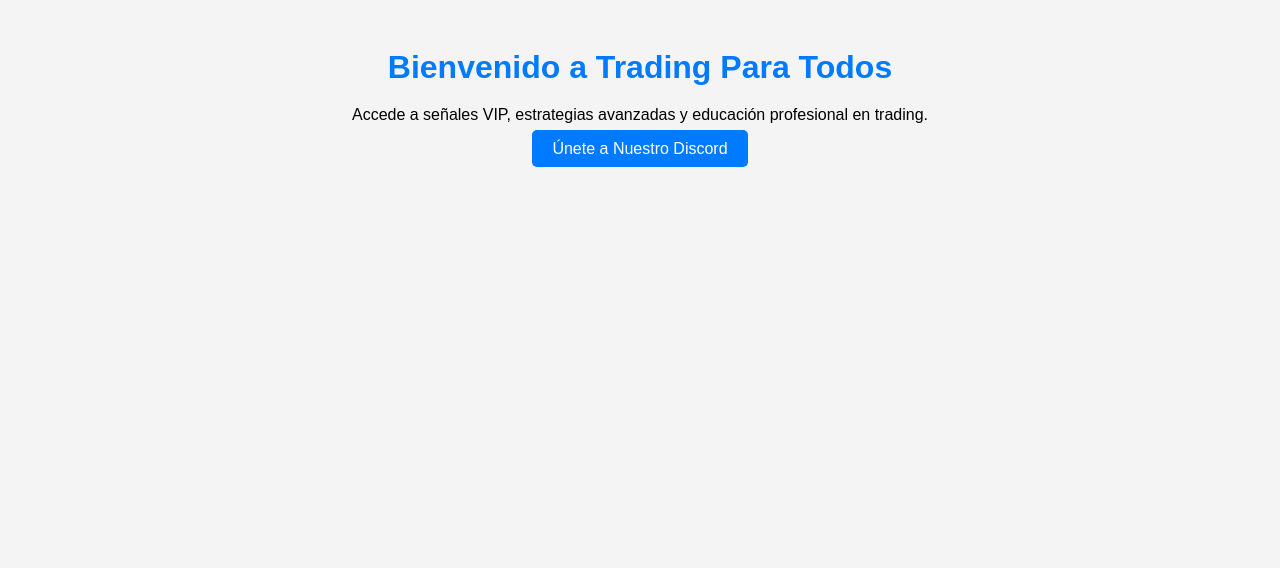
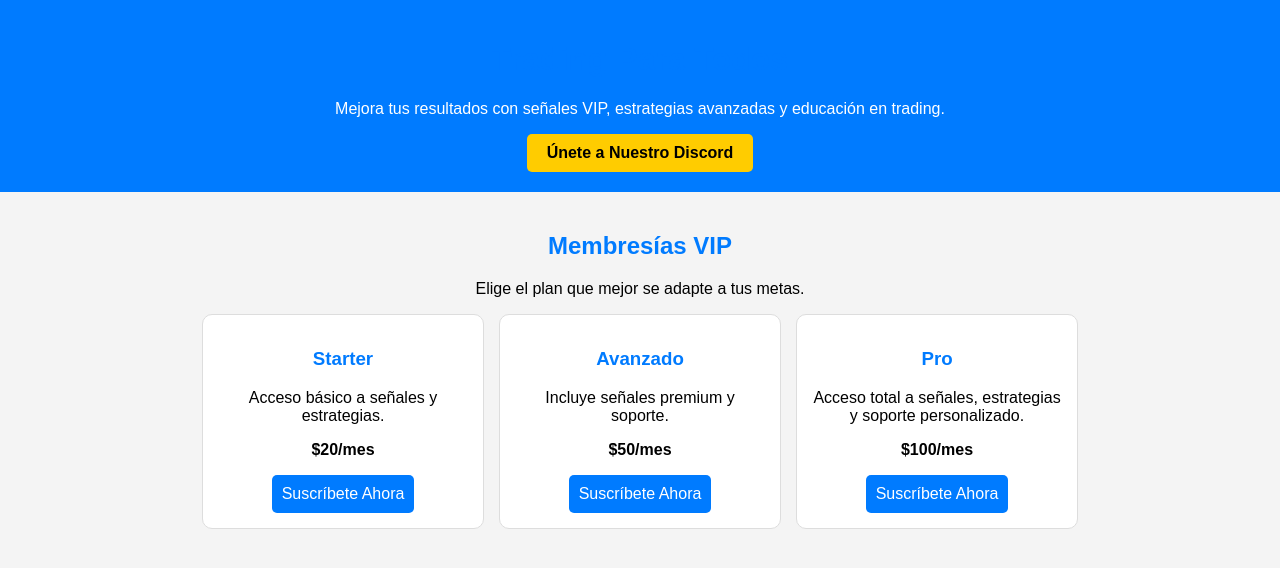
Before and after one commit to alexgarth87/tradingparatodos, a plain HTML site: page index.html in a window 1280 px wide. Drawn offline with Linux system fonts and the light colour scheme.

Commit message:
Update index.html

```diff
--- a/index.html
+++ b/index.html
@@ -5,15 +5,101 @@
     <meta name="viewport" content="width=device-width, initial-scale=1.0">
     <title>Trading Para Todos</title>
     <style>
-        body { font-family: Arial, sans-serif; text-align: center; padding: 20px; background-color: #f4f4f4; }
-        h1 { color: #007bff; margin-bottom: 20px; }
-        .cta { background-color: #007bff; color: white; padding: 10px 20px; text-decoration: none; border-radius: 5px; }
-        .cta:hover { background-color: #0056b3; }
+        /* Estilos globales */
+        body {
+            font-family: Arial, sans-serif;
+            margin: 0;
+            padding: 0;
+            background-color: #f4f4f4;
+        }
+        h1, h2, h3 {
+            color: #007bff;
+        }
+        header {
+            background-color: #007bff;
+            color: white;
+            text-align: center;
+            padding: 20px;
+        }
+        .cta {
+            background-color: #ffcc00;
+            color: black;
+            padding: 10px 20px;
+            text-decoration: none;
+            font-weight: bold;
+            border-radius: 5px;
+            display: inline-block;
+        }
+        .cta:hover {
+            background-color: #e6b800;
+        }
+        section {
+            text-align: center;
+            padding: 20px;
+        }
+        .membership {
+            display: flex;
+            justify-content: center;
+            gap: 15px;
+            flex-wrap: wrap;
+        }
+        .plan {
+            border: 1px solid #ddd;
+            padding: 15px;
+            width: 250px;
+            border-radius: 10px;
+            background-color: white;
+        }
+        .plan a {
+            background-color: #007bff;
+            color: white;
+            padding: 10px;
+            text-decoration: none;
+            border-radius: 5px;
+            display: inline-block;
+        }
+        .plan a:hover {
+            background-color: #0056b3;
+        }
     </style>
 </head>
 <body>
-    <h1>Bienvenido a Trading Para Todos</h1>
-    <p>Accede a señales VIP, estrategias avanzadas y educación profesional en trading.</p>
-    <a href="https://discord.gg/tuservidor" class="cta">Únete a Nuestro Discord</a>
+
+    <!-- Encabezado Principal -->
+    <header>
+        <h1>Trading Para Todos</h1>
+        <p>Mejora tus resultados con señales VIP, estrategias avanzadas y educación en trading.</p>
+        <a href="https://discord.gg/tuenlacecorrecto" class="cta">Únete a Nuestro Discord</a>
+    </header>
+
+    <!-- Sección de Membresías VIP -->
+    <section>
+        <h2>Membresías VIP</h2>
+        <p>Elige el plan que mejor se adapte a tus metas.</p>
+        <div class="membership">
+            <!-- Starter Plan -->
+            <div class="plan">
+                <h3>Starter</h3>
+                <p>Acceso básico a señales y estrategias.</p>
+                <p><strong>$20/mes</strong></p>
+                <a href="#">Suscríbete Ahora</a>
+            </div>
+            <!-- Advanced Plan -->
+            <div class="plan">
+                <h3>Avanzado</h3>
+                <p>Incluye señales premium y soporte.</p>
+                <p><strong>$50/mes</strong></p>
+                <a href="#">Suscríbete Ahora</a>
+            </div>
+            <!-- Pro Plan -->
+            <div class="plan">
+                <h3>Pro</h3>
+                <p>Acceso total a señales, estrategias y soporte personalizado.</p>
+                <p><strong>$100/mes</strong></p>
+                <a href="#">Suscríbete Ahora</a>
+            </div>
+        </div>
+    </section>
+
 </body>
 </html>
```
